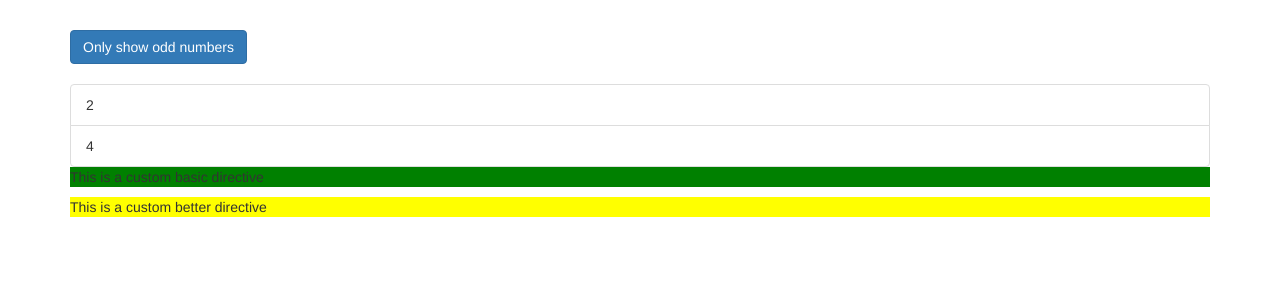
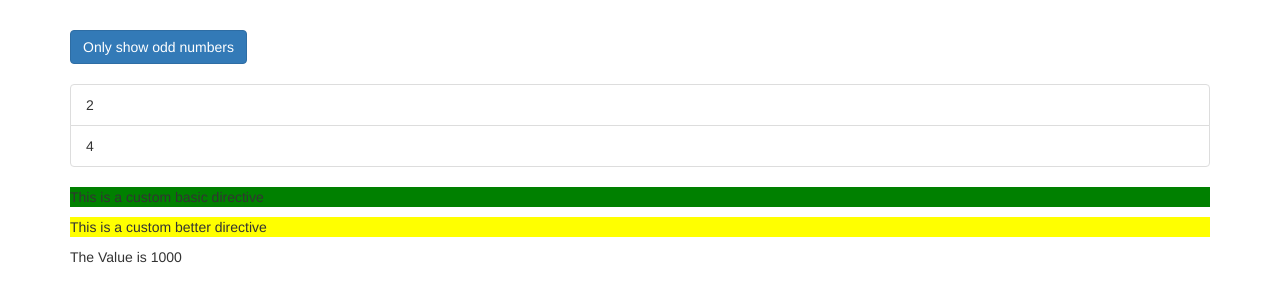
Before and after one commit to pashamo/Angularjs_Sandbox, an Angular app in the folder directives-start/: page / in a window 1280 px wide. Shown: the top 302 px of the page. Built offline with nearby package versions, Linux system fonts and the light colour scheme.

Commit message:
feat: ngSwitch directive

```diff
--- a/directives-start/src/app/app.component.html
+++ b/directives-start/src/app/app.component.html
@@ -37,10 +37,17 @@
             {{ even }}
           </li>
         </div>
+      </ul>
 
-        <p appBasicHighlight>This is a custom basic directive</p>
-        <p appBetterHighlight [defaultColor]="'yellow'" [highlightColor]="'firebrick'">This is a custom better directive</p>
-      </ul>
+
+      <p appBasicHighlight>This is a custom basic directive</p>
+      <p appBetterHighlight [defaultColor]="'yellow'" [highlightColor]="'firebrick'">This is a custom better directive</p>
+
+      <div [ngSwitch]="value">
+        <p *ngSwitchCase="5">The Value is 5</p>
+        <p *ngSwitchCase="1000">The Value is 1000</p>
+        <p *ngSwitchDefault>The Value is Default</p>
+      </div>
     </div>
   </div>
 </div>
--- a/directives-start/src/app/app.component.ts
+++ b/directives-start/src/app/app.component.ts
@@ -10,4 +10,5 @@ export class AppComponent {
   oddNumbers = [1, 3, 5];
   evenNumbers = [2, 4];
   onlyOdd = false;
+  value = 1000;
 }
```
